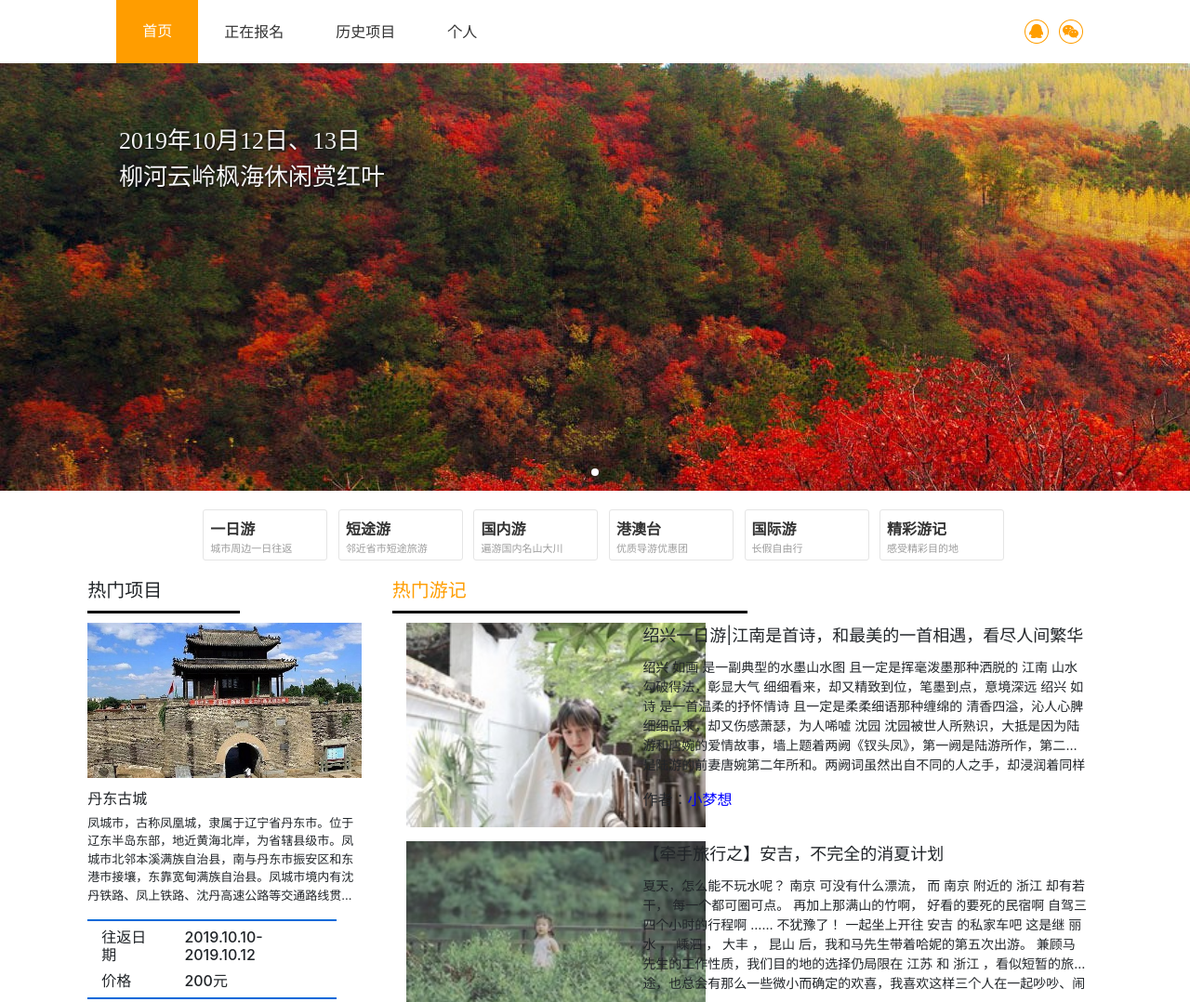
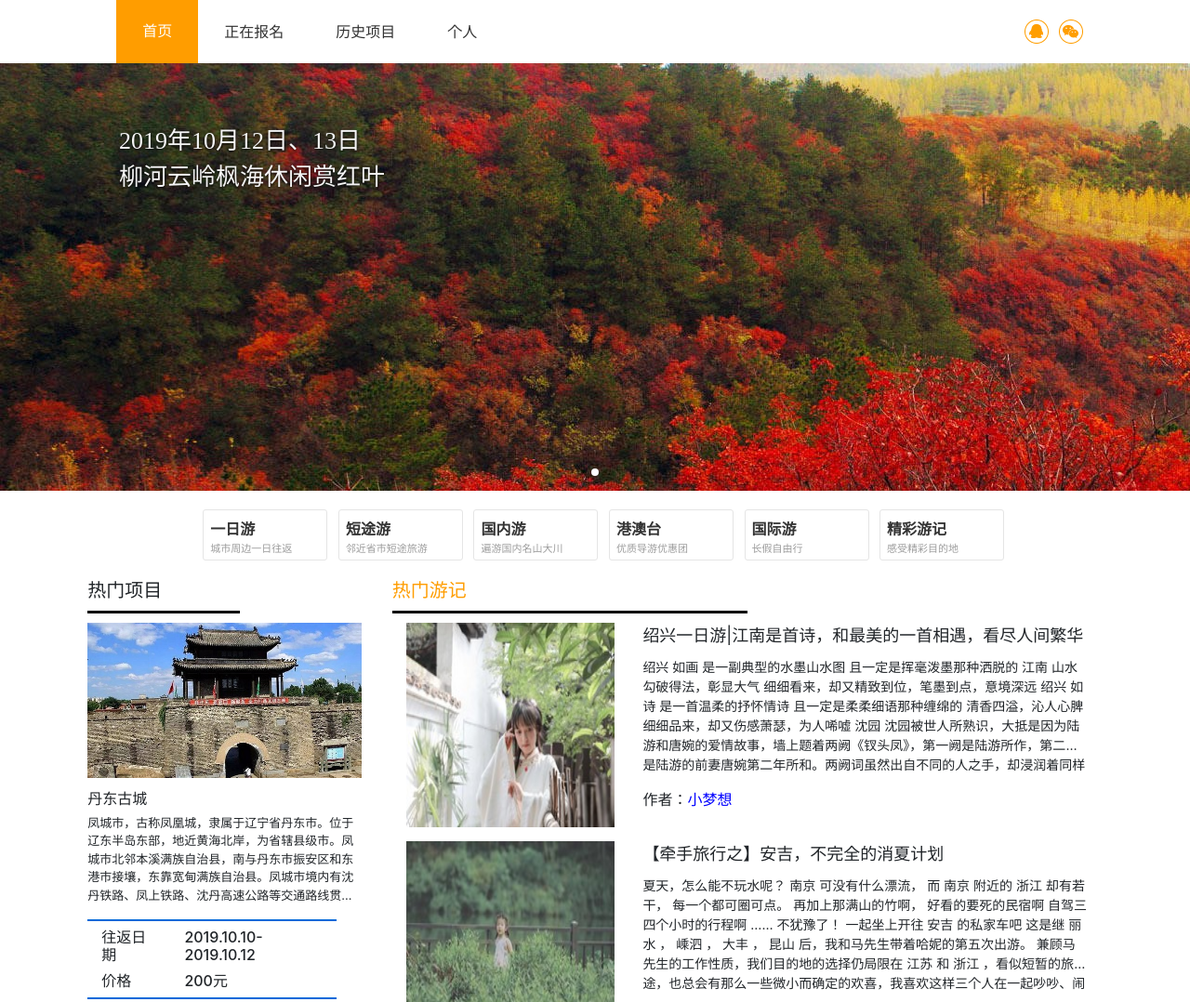
Before and after one commit to stvnsh/tourism-webpage, a plain HTML site: page index.html in a window 1280 px wide. Shown: the top 1078 px of the page at 93% size. Drawn offline with Linux system fonts and the light colour scheme.

Commit message:
兼容笔记本屏幕，更改了主页热门游记中图片的宽度

```diff
--- a/css/index/index.css
+++ b/css/index/index.css
@@ -287,7 +287,7 @@
 
 .hot-travel div img{
 	height: 220px;
-	width: 322px;
+	width: 100%;
 	margin-bottom: 15px;
 }
 
```
